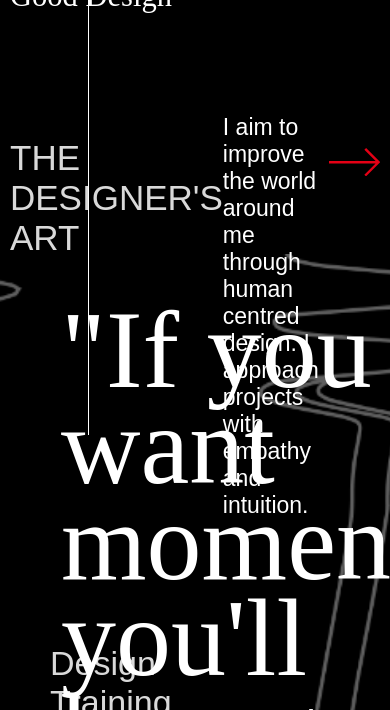
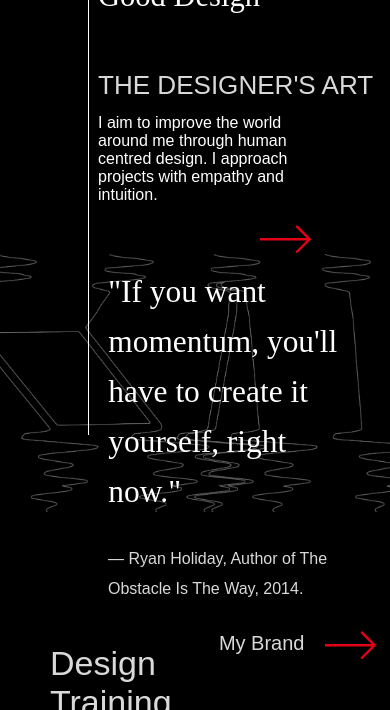
Before and after one commit to smc-dotexe/sadesign, a React (Create React App) app: page / in a window 390 px wide. Shown: the part 409-1119 px from the top of the page. Built offline with nearby package versions, Linux system fonts and the light colour scheme.

Commit message:
finished responsiveness to designersart section

```diff
--- a/src/App.css
+++ b/src/App.css
@@ -185,7 +185,7 @@ DESIGNERS ART SECTION
   background-color: black;
   display: grid;
   min-height: 170vmin;
-  grid-template-columns: minmax(min-content, 10%) 1fr 1fr 20%;
+  grid-template-columns: minmax(88px, 10%) 1fr 1fr 20%;
   grid-template-rows: minmax(30vmin, auto) 40vmin minmax(60vmin, auto) minmax(15vmin, auto);
 }
 
@@ -204,7 +204,7 @@ DESIGNERS ART SECTION
   font-family: Chap Light;
   margin-top: 0;
   margin-left: 10px;
-  display: block;
+  /* display: block; */
   grid-row: 1;
   grid-column: 2 / span 3;
   line-height: 1;
@@ -256,7 +256,7 @@ DESIGNERS ART SECTION
   position: relative;
   width: 100%;
   display: grid;
-  grid-template-columns: 1fr 1fr 2fr 1fr;
+  grid-template-columns: minmax(88px,10%) 1fr 2fr 1fr;
   grid-template-rows: 3fr 100px 80px;
 }
 
@@ -267,6 +267,7 @@ DESIGNERS ART SECTION
   font-family: Chap Light;
   font-weight: normal;
   font-size: 110px;
+  font-size: 8.052708638360176VW;
   height: 90%;
   width: 80%;
   grid-column: 1 / span 4;
@@ -280,7 +281,7 @@ DESIGNERS ART SECTION
   font-size: 24px;
   font-family: Arimo;
   color: #D9D9D9;
-  grid-column: 1 / span 3;
+  grid-column: 2 / span 3;
   grid-row: 2;
   justify-self: center;
 }
--- a/src/components/DesignersArt.js
+++ b/src/components/DesignersArt.js
@@ -1,5 +1,6 @@
 import React from 'react'
 import redArrow from '../images/redarrowright.png'
+import '../styles/responsiveDesignersArt.css'
 // import '../styles/designersArtQuery.css'
 
 class DesignersArt extends React.Component {
@@ -15,7 +16,7 @@ class DesignersArt extends React.Component {
                     </p>
                     <img id='arr1' src={redArrow} alt='red arrow' />
                     <div id='daBG'>
-                        <h1>"If you want
+                        <h1 id='daBGQuote'>"If you want
                             momentum, you'll
                             have to create it yourself, right now."
                         </h1>
--- /dev/null
+++ b/src/styles/responsiveDesignersArt.css
@@ -0,0 +1,205 @@
+@media (max-width: 1100px) {
+    #daAuthor {
+        grid-column: 2 / span 3;
+    }
+
+    #daBG h1{
+        line-height: 90px;
+    }
+
+    #daAuthor {
+        margin-top: -40px;
+        align-self: start;
+    }
+}
+
+@media (min-width: 600px) and (max-width: 767px) {
+  #daTitle {
+      grid-row: 1;
+      grid-column: 2 / span 3;
+      align-self: end;
+      margin-bottom: -50px;
+  }
+
+  #daTitleDescription {
+      grid-column: 2 / span 3;
+      margin-left: 10px;
+  }
+
+  #arr1 {
+      grid-column: 3;
+      justify-self: center;
+      align-self: center;
+  }
+
+  #daBG {
+    line-height: 30px;
+    height: 50%;
+  }
+
+  #daBG h1 {
+      line-height: 50px;
+  }
+
+  #daAuthor {
+      margin-left: 20px;
+      grid-row: 3;
+  }
+
+}
+
+@media (min-width: 481px) and (max-width: 599px) {
+    #daTitle {
+        grid-row: 1;
+        grid-column: 2 / span 3;
+        align-self: end;
+        margin-bottom: -50px;
+    }
+
+    #daTitleDescription {
+        grid-column: 2 / span 3;
+        margin-left: 10px;
+    }
+
+    #arr1 {
+        grid-column: 3;
+        justify-self: center;
+        align-self: center;
+    }
+
+    #daBG {
+        line-height: 30px;
+        height: 60%;
+    }
+
+    #daBG h1 {
+        margin-right: 50px;
+        line-height: 50px;
+        grid-column: 2 / span 4;
+    }
+
+    #daAuthor {
+        margin-left: 20px;
+        grid-row: 3;
+    }
+
+    #myBrand {
+        align-self: end;
+        margin-bottom: 19px;
+    }
+
+    #arr2 {
+        align-self: end;
+    }
+}
+
+@media (min-width: 350px) and (max-width: 480px) {
+
+    #daTitle {
+        grid-row: 1;
+        grid-column: 2 / span 4;
+        font-size: 30px;
+        font-size: 6.6815144766147VW;
+        align-self: end;
+        margin-bottom: -30px;
+    }
+
+    #daTitleDescription {
+        grid-column: 2 / span 2;
+        margin-left: 10px;
+        font-size: 16px;
+    }
+
+    #arr1 {
+        grid-column: 3;
+        justify-self: end;
+        align-self: end;
+    }
+
+    #daBG {
+        line-height: 30px;
+        height: 60%;
+    }
+
+    #daBG h1 {
+        margin-right: 50px;
+        line-height: 50px;
+        grid-column: 2 / span 4;
+    }
+
+    #daAuthor {
+        margin-left: 20px;
+        grid-row: 2;
+        align-self: end;
+        font-size: 16px;
+    }
+
+    #myBrand {
+        align-self: center;
+        font-size: 20px;
+        margin-bottom: 19px;
+    }
+
+    #arr2 {
+        align-self: center;
+    }
+}
+
+@media (max-width: 349px) {
+    #goodDesignTitle {
+        grid-column: 1 / span 2;
+    }
+
+    #daTitle {
+        grid-column: 1 / span 3;
+        font-size: 20px;
+        align-self: start;
+        margin-top: 0;
+    }
+
+    #daTitleDescription {
+        grid-column: 1 / span 3;
+        grid-row: 2;
+        align-self: center;
+        font-size: 13px;
+        margin-left: 10px;
+        margin-top: -10px;
+    }
+
+    #arr1 {
+        grid-column: 3;
+        align-self: end;
+    }
+
+    #daBG {
+        line-height: 30px;
+        height: 60%;
+    }
+
+    #daBG h1 {
+        margin-right: 50px;
+        line-height: 40px;
+        grid-column: 1 / span 4;
+    }
+
+    #daAuthor {
+        margin-left: 20px;
+        grid-column: 1/span 3;
+        grid-row: 2;
+        align-self: end;
+        font-size: 16px;
+    }
+
+    #myBrand {
+        align-self: center;
+        font-size: 20px;
+        margin-bottom: 19px;
+        grid-column: 1 / span 2;
+    }
+
+    #arr2 {
+        align-self: center;
+        grid-column: 3;
+    }
+
+}
--- a/src/styles/responsiveIntro.css
+++ b/src/styles/responsiveIntro.css
@@ -30,11 +30,6 @@
   #goal {
     padding-left: 10px;
   }
-
-}
-
-@media screen and (min-width: 768px) and (max-width: 1024px) and (orientation: landscape) {
-
 
 }
 
@@ -113,10 +108,11 @@
 
   #goalDiv {
     grid-column: 2;
+    margin-bottom: 5px;
   }
 }
 
-@media (min-width: 330px) and (max-width: 449px) {
+@media (min-width: 350px) and (max-width: 449px) {
 
   #saLogo {
     transform: translateX(0%);
@@ -166,9 +162,17 @@
 
 }
 
-@media (max-width: 329px) {
+@media (max-width: 349px) {
   .containerBorder {
     border: none;
+  }
+
+  #saLogo {
+    transform: translateX(0%);
+  }
+
+  #hours {
+    display: none;
   }
 
   .sandwichButtonContainer {
@@ -207,7 +211,4 @@
     margin-bottom: 8px;
   }
 
-  #goal {
-    font-size: 30px;
-  }
 }
```
